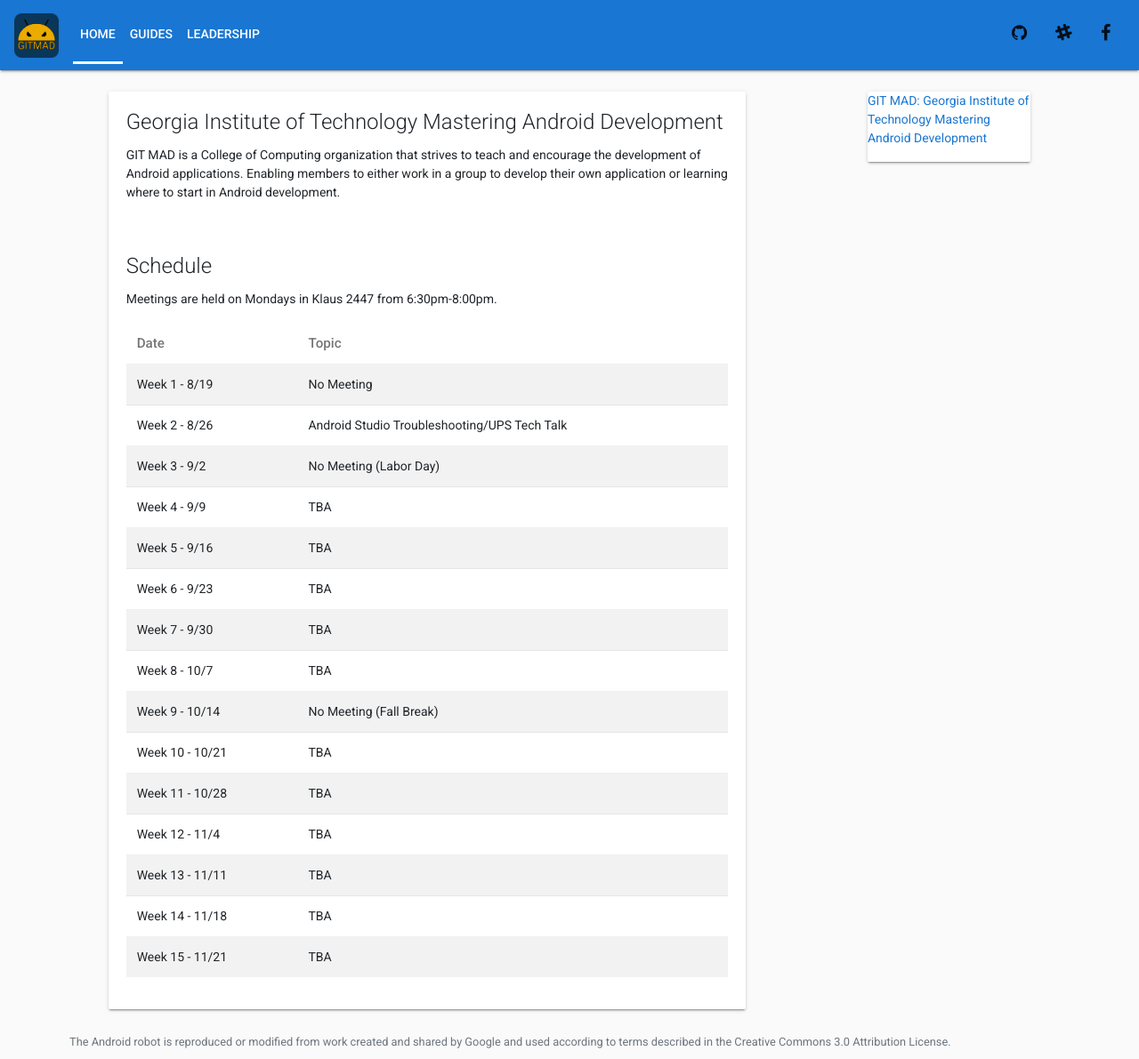
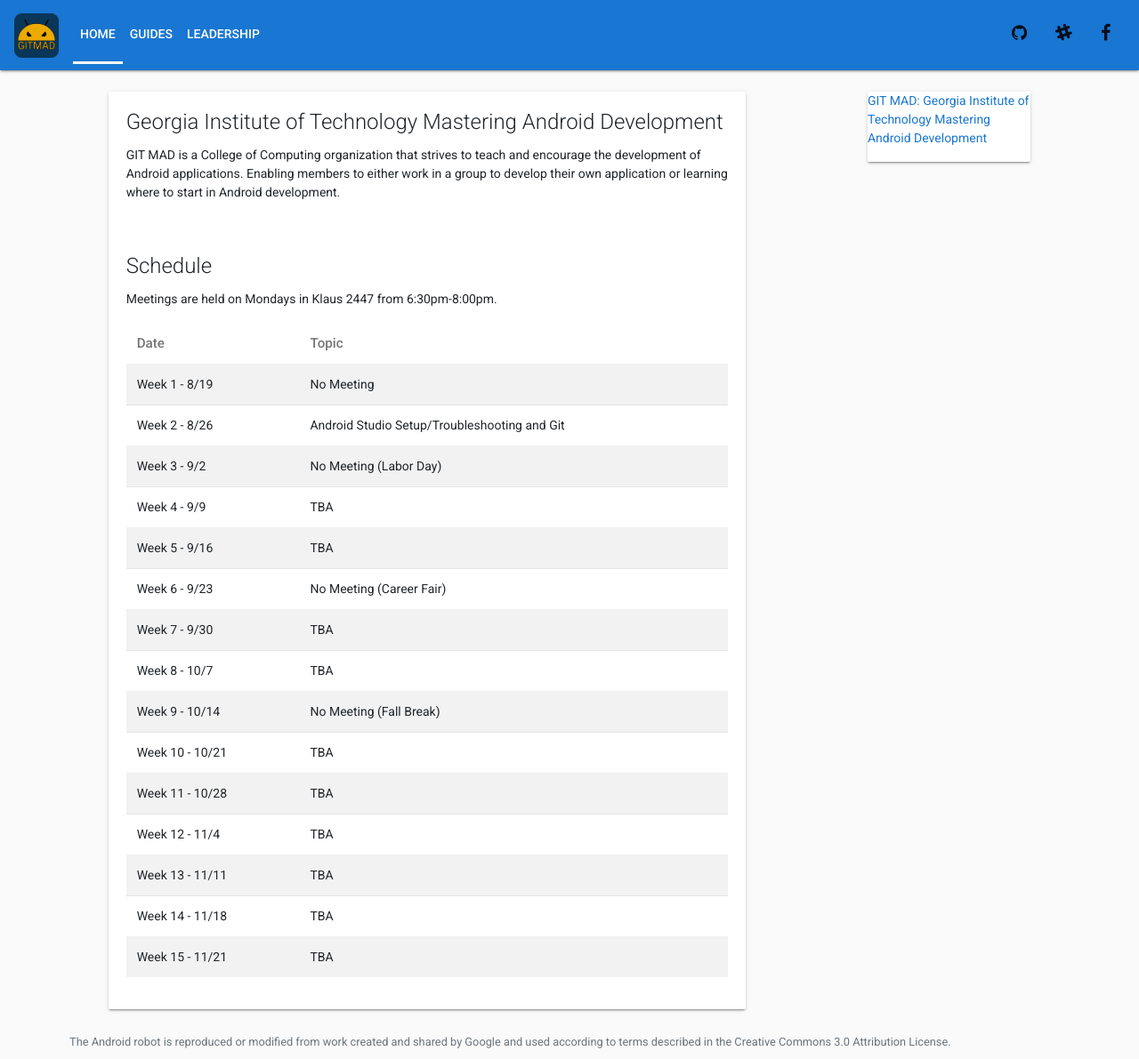
Before and after one commit to git-mad/gitmad.github.io, a Jekyll site: the page built from index.html, in a window 1280 px wide. Shown: the whole page at 89% size. Built offline with Jekyll 4.4.1, drawn with Linux system fonts in a browser that asks for light colours; nearby versions of some CDN libraries.

Commit message:
Editing leadership page

```diff
--- a/_data/officers.yml
+++ b/_data/officers.yml
@@ -2,7 +2,7 @@
   picture: /assets/images/officers/jpaden.jpg
   email: jpaden@gatech.edu
   position: Co-President
-  bio: Hi I'm Jamal, I am a CS major at tech! I joined GITMAD in Fall 2016 and became an officer in Spring 2018. I am very interested in Android development, and I want to spread the knowledge!
+  bio: Hi I'm Jamal, I am a CS major at Tech! I joined GITMAD in Fall 2016, became an officer in Spring 2018, and became Co-President in May 2019. I am very interested in Android development, and I want to spread the knowledge! In the past I have mentored Android develoers at HackGT, HackGTeeny, and GIT MAD's Appathon, and I hope to teach more in the future. I primarily use Java, but I am learning Kotlin, and I have recently taken an interest in cross-platform frameworks like Flutter and React Native.
 
 - name: Kenneth Kannampully
   picture: /assets/images/officers/jpaden.jpg
--- a/_data/schedule.yml
+++ b/_data/schedule.yml
@@ -3,7 +3,7 @@
   link: null
 
 - date: Week 2 - 8/26
-  topic: Android Studio Troubleshooting/UPS Tech Talk
+  topic: Android Studio Setup/Troubleshooting and Git
   link: null
 
 - date: Week 3 - 9/2
@@ -19,7 +19,7 @@
   link: null
 
 - date: Week 6 - 9/23
-  topic: TBA
+  topic: No Meeting (Career Fair)
   link: null
 
 - date: Week 7 - 9/30
```
